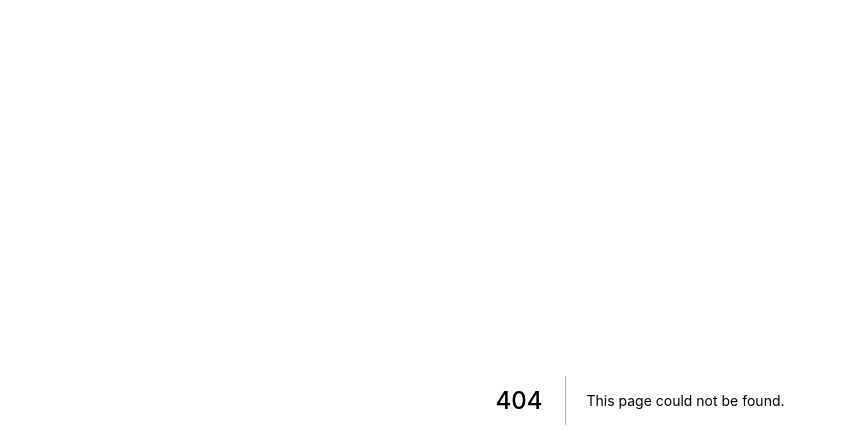
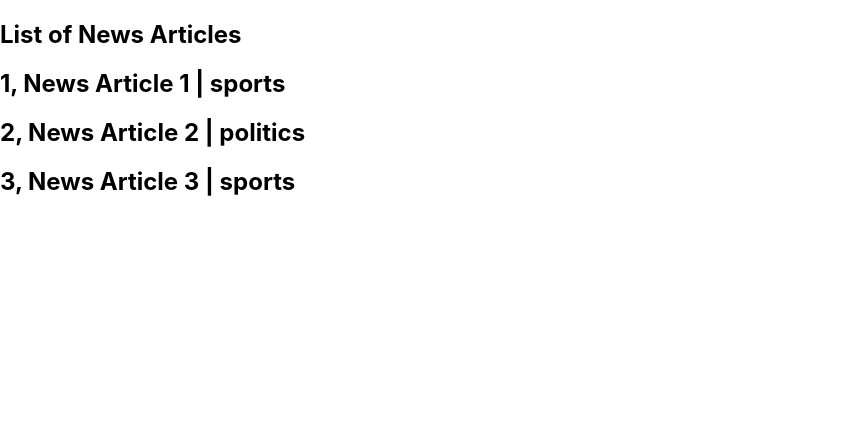
Before and after one commit to Dangereye/next-pre-rendering, a Next.js app: page /news in a window 1280 px wide. Before the commit this address had no page. Shown: the top 448 px of the page, without its empty margins (0-846 px from the left). Built offline with nearby package versions, Linux system fonts and the light colour scheme; data requests are answered from the project's data file.

Commit message:
Server side rendering - with getServerProps

```diff
--- a/db.json
+++ b/db.json
@@ -18,5 +18,25 @@
       "price": 3000,
       "description": "Description 3"
     }
+  ],
+  "news": [
+    {
+      "id": 1,
+      "title": "News Article 1",
+      "description": "Description 1",
+      "category": "sports"
+    },
+    {
+      "id": 2,
+      "title": "News Article 2",
+      "description": "Description 2",
+      "category": "politics"
+    },
+    {
+      "id": 3,
+      "title": "News Article 3",
+      "description": "Description 3",
+      "category": "sports"
+    }
   ]
 }
--- /dev/null
+++ b/pages/news/index.js
@@ -0,0 +1,24 @@
+const NewsArticleList = ({ articles }) => {
+  return (
+    <div className="container">
+      <h2>List of News Articles</h2>
+      {articles.map((article) => (
+        <div className="article" key={article.id}>
+          <h2>
+            {article.id}, {article.title} | {article.category}
+          </h2>
+        </div>
+      ))}
+    </div>
+  );
+};
+
+export default NewsArticleList;
+
+export const getServerSideProps = async () => {
+  const res = await fetch("http://localhost:4000/news");
+  const data = await res.json();
+  return {
+    props: { articles: data },
+  };
+};
```
